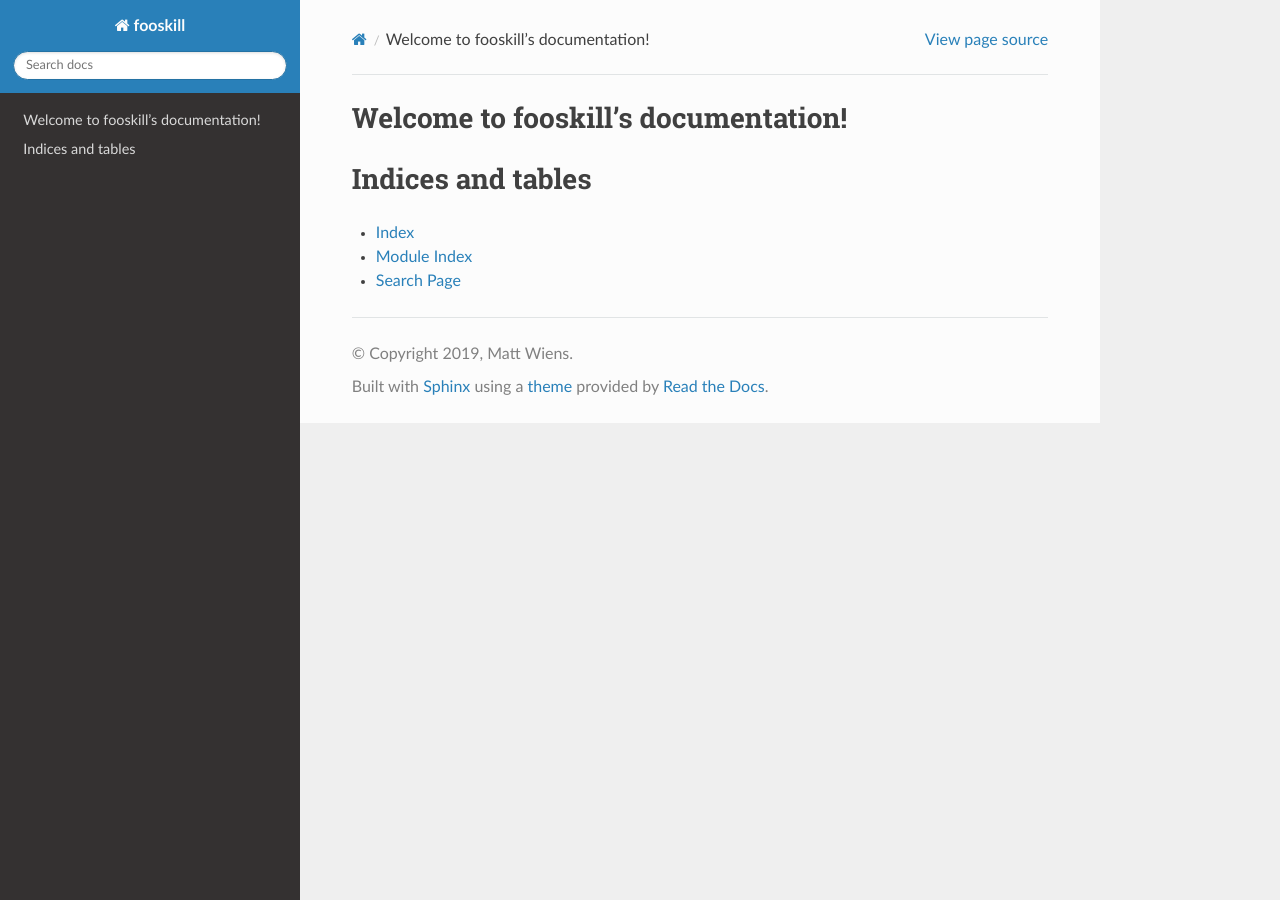
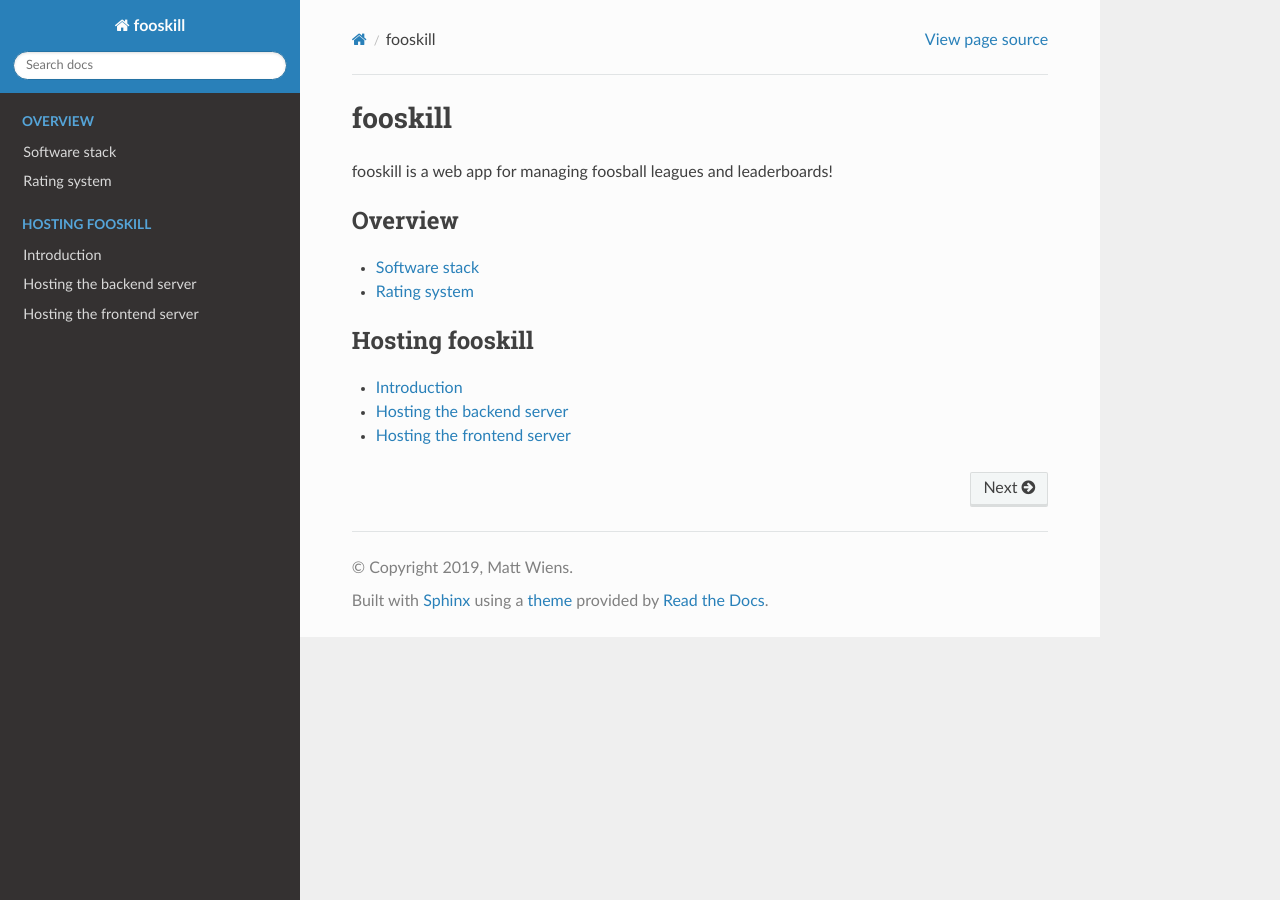
Before and after one commit to mwiens91/fooskill, a Sphinx documentation site: the page built from docs/index.rst, in a window 1280 px wide. Built offline with Sphinx 7.4.7 and the Read the Docs theme 2.0.0, drawn with Linux system fonts in a browser that asks for light colours.

Commit message:
Add stubs for docs pages

```diff
--- /dev/null
+++ b/docs/hosting/backend.rst
@@ -0,0 +1,2 @@
+Hosting the backend server
+==========================
--- /dev/null
+++ b/docs/hosting/frontend.rst
@@ -0,0 +1,2 @@
+Hosting the frontend server
+===========================
--- /dev/null
+++ b/docs/hosting/introduction.rst
@@ -0,0 +1,2 @@
+Introduction
+============
--- a/docs/index.rst
+++ b/docs/index.rst
@@ -1,20 +1,19 @@
-.. fooskill documentation master file, created by
-   sphinx-quickstart on Sat May  4 21:48:13 2019.
-   You can adapt this file completely to your liking, but it should at least
-   contain the root `toctree` directive.
+fooskill
+========
 
-Welcome to fooskill's documentation!
-====================================
+fooskill is a web app for managing foosball leagues and leaderboards!
 
 .. toctree::
    :maxdepth: 2
-   :caption: Contents:
+   :caption: Overview
 
+   overview/software_stack
+   overview/rating_system
 
+.. toctree::
+   :maxdepth: 2
+   :caption: Hosting fooskill
 
-Indices and tables
-==================
-
-* :ref:`genindex`
-* :ref:`modindex`
-* :ref:`search`
+   hosting/introduction
+   hosting/backend
+   hosting/frontend
--- /dev/null
+++ b/docs/overview/rating_system.rst
@@ -0,0 +1,2 @@
+Rating system
+=============
--- /dev/null
+++ b/docs/overview/software_stack.rst
@@ -0,0 +1,2 @@
+Software stack
+==============
```
